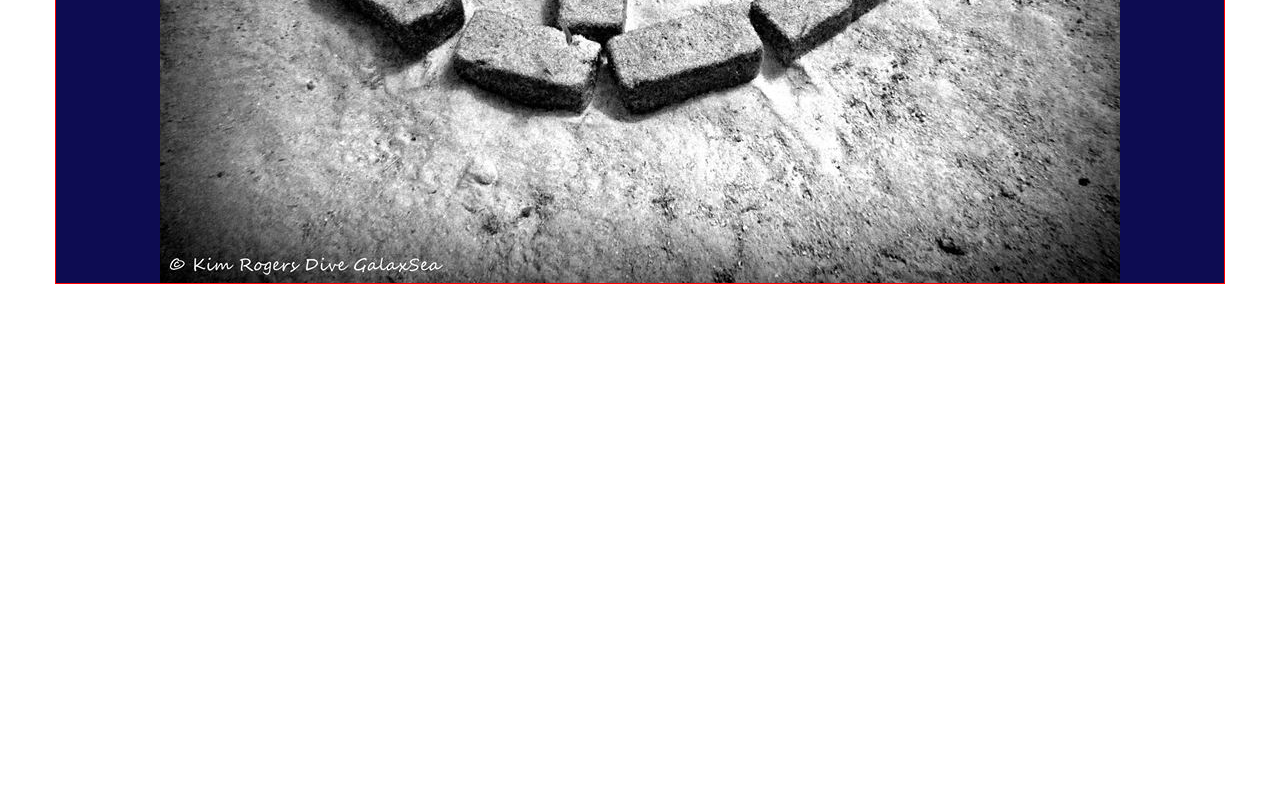
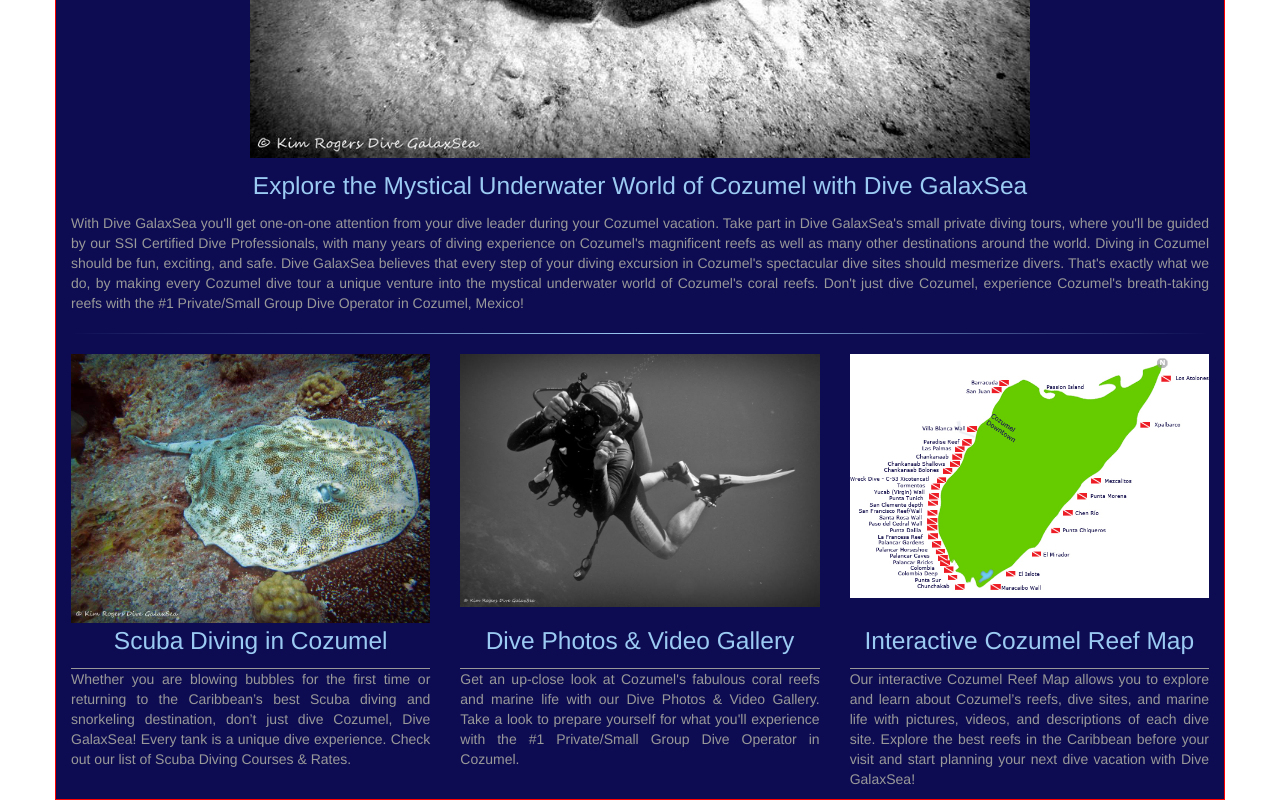
Before and after one commit to troyleach/divegalaxsea, a website: page index.html in a window 1280 px wide. Shown: the part 611-1411 px from the top of the page. Before the commit the page ends 895 px from the top, so only its background shows below. Drawn offline with nearby package versions, Linux system fonts and the light colour scheme.

Commit message:
added the about section

```diff
--- a/css/main.css
+++ b/css/main.css
@@ -12,6 +12,8 @@
    ========================================================================== */
 :root {
   --blue: #0D0C52;
+  --titleColor: #9BCAF2;
+  --textColor: #999;
 }
 
 html {
@@ -199,6 +201,7 @@
 
 
 
+/* main page, index.html */
 .container {
   border: 1px solid red;
   margin-top: 2%;
@@ -210,13 +213,43 @@
   -webkit-box-shadow: 0 4px 5px -4px #aed8f2;
 }
 
+.style {
+  border: 0;
+  height: 1px;
+  background-image: linear-gradient(to right, rgba(0, 0, 0, 0), rgba(155, 202, 242, 1), rgba(0, 0, 0, 0));
+}
+
+.general-line-brake {
+  border-top: 1px solid #999;
+  margin-top: 0;
+  margin-bottom: 0;
+}
+
+.text-style {
+  color: var(--textColor);
+  text-align: justify;
+}
+
 .ssi-logo {
   height: 65px;
   padding: 10px;
 }
 
-.gallery-images {}
+.gallery-images {
+  width: 800px;
+  padding: 10px;
+}
 
+.front-page-image {
+  width: 100%;
+}
+
+.title {
+  font-family: $font-family-grand-title;
+  color: var(--titleColor);
+  text-align: center;
+  font-size: 175%;
+}
 
 /*  menu below */
 @import url(http://fonts.googleapis.com/css?family=Montserrat:400,700);
--- a/index.html
+++ b/index.html
@@ -68,7 +68,52 @@
               <img class='gallery-images center-block' alt='gallary-image' src='img/img7.jpg' />
             </div>
         </div>
+        <div class="col-md-12">
+            <div class="gallery-image-text-container">
+              <p class="title">Explore the Mystical Underwater World of Cozumel with Dive GalaxSea</p>
+              <p class="text-style">
+                  With Dive GalaxSea you'll get one-on-one attention from your dive leader during your Cozumel vacation. Take part in Dive GalaxSea's small private diving tours, where you'll be guided by our SSI Certified Dive Professionals, with many years of diving experience on Cozumel's magnificent reefs as well as many other destinations around the world. Diving in Cozumel should be fun, exciting, and safe. Dive GalaxSea believes that every step of your diving excursion in Cozumel's spectacular dive sites should mesmerize divers. That's exactly what we do, by making every Cozumel dive tour a unique venture into the mystical underwater world of Cozumel's coral reefs. Don't just dive Cozumel, experience Cozumel's breath-taking reefs with the #1 Private/Small Group Dive Operator in Cozumel, Mexico!
+              </p>
+              <hr class="style">
+            </div>
+        </div>
     </div>
+
+    <div class="row">
+      <div class="col-md-4">
+        <img class='front-page-image center-block' alt='gallary-image' src='img/front-page-two.jpg' />
+      </div>
+      <div class="col-md-4">
+        <img class='front-page-image center-block' alt='gallary-image' src='img/front_page.jpg' />
+      </div>
+      <div class="col-md-4">
+        <img class='front-page-image center-block' alt='gallary-image' src='img/dive-sites.jpg' />
+      </div>
+    </div>
+    <div class="row">
+      <div class="col-md-4">
+        <p class="title">Scuba Diving in Cozumel</p>
+        <hr class="general-line-brake">
+        <p class="text-style">
+            Whether you are blowing bubbles for the first time or returning to the Caribbean’s best Scuba diving and snorkeling destination, don’t just dive Cozumel, Dive GalaxSea! Every tank is a unique dive experience. Check out our list of Scuba Diving Courses & Rates.
+        </p>
+      </div>
+      <div class="col-md-4">
+        <p class="title">Dive Photos & Video Gallery</p>
+        <hr class="general-line-brake">
+        <p class="text-style">
+            Get an up-close look at Cozumel's fabulous coral reefs and marine life with our Dive Photos & Video Gallery. Take a look to prepare yourself for what you'll experience with the #1 Private/Small Group Dive Operator in Cozumel.
+        </p>
+      </div>
+      <div class="col-md-4">
+        <p class="title">Interactive Cozumel Reef Map</p>
+        <hr class="general-line-brake">
+        <p class="text-style">
+            Our interactive Cozumel Reef Map allows you to explore and learn about Cozumel’s reefs, dive sites, and marine life with pictures, videos, and descriptions of each dive site. Explore the best reefs in the Caribbean before your visit and start planning your next dive vacation with Dive GalaxSea!
+        </p>
+      </div>
+    </div>
+
   </div>
 
   <script src="js/vendor/modernizr-3.11.2.min.js"></script>
```
Also changed, not shown: img/dive-sites.jpg (added), img/front-page-two.jpg (added), img/front_page.jpg (added).
